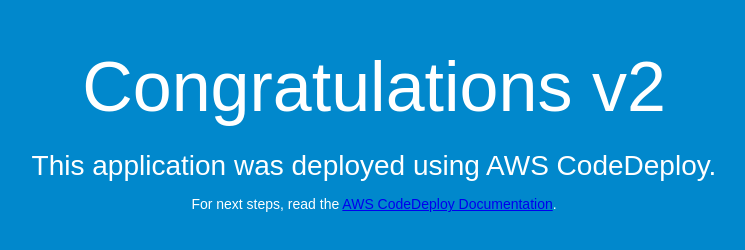
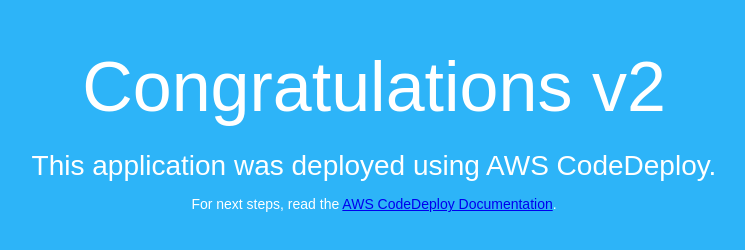
Before and after one commit to MattLongCode/my-webpage, a plain HTML site: page index.html in a window 1280 px wide. Shown: the whole page, without its empty margins (266-1011 px from the left). Drawn offline with Linux system fonts and the light colour scheme.

Commit message:
Update bg color

```diff
--- a/index.html
+++ b/index.html
@@ -6,7 +6,7 @@
   <style>
     body {
       color: #ffffff;
-      background-color: #0188cc;
+      background-color: #2db4f8;
       font-family: Arial, sans-serif;
       font-size: 14px;
     }
```
